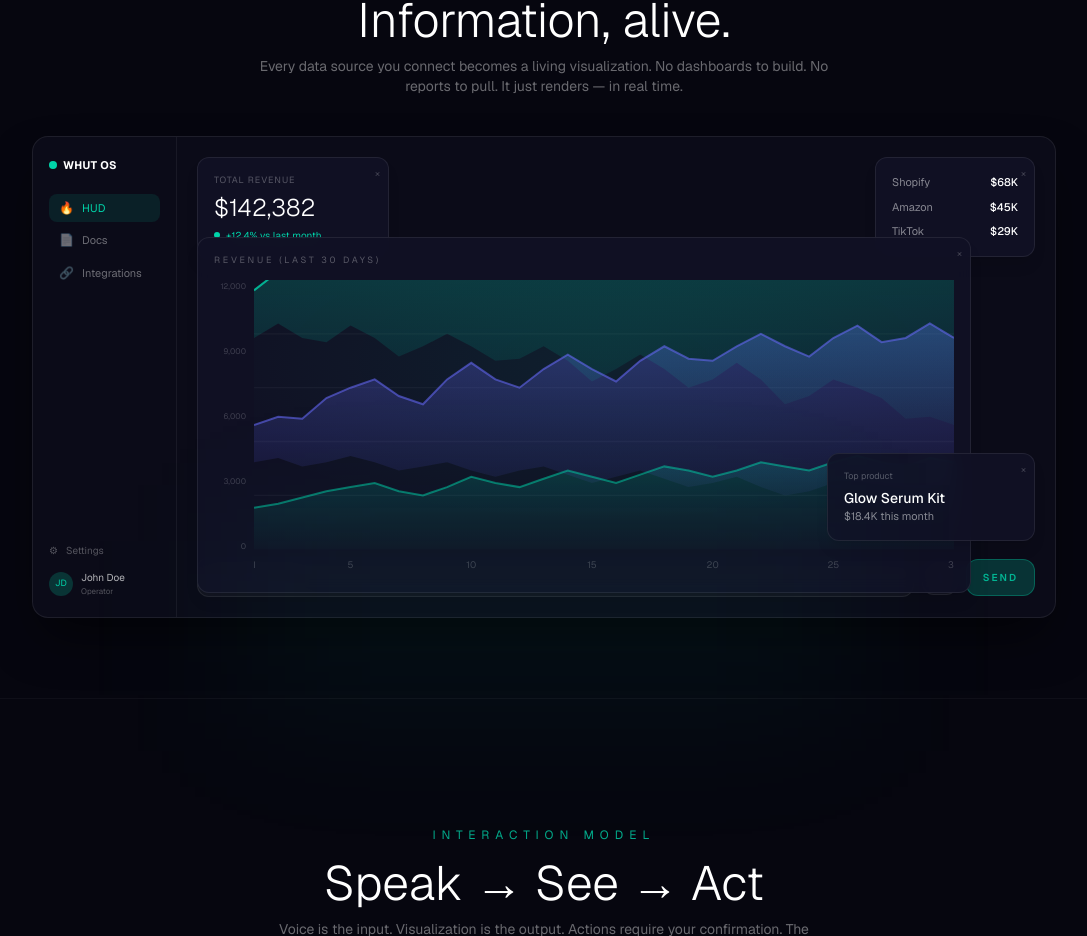
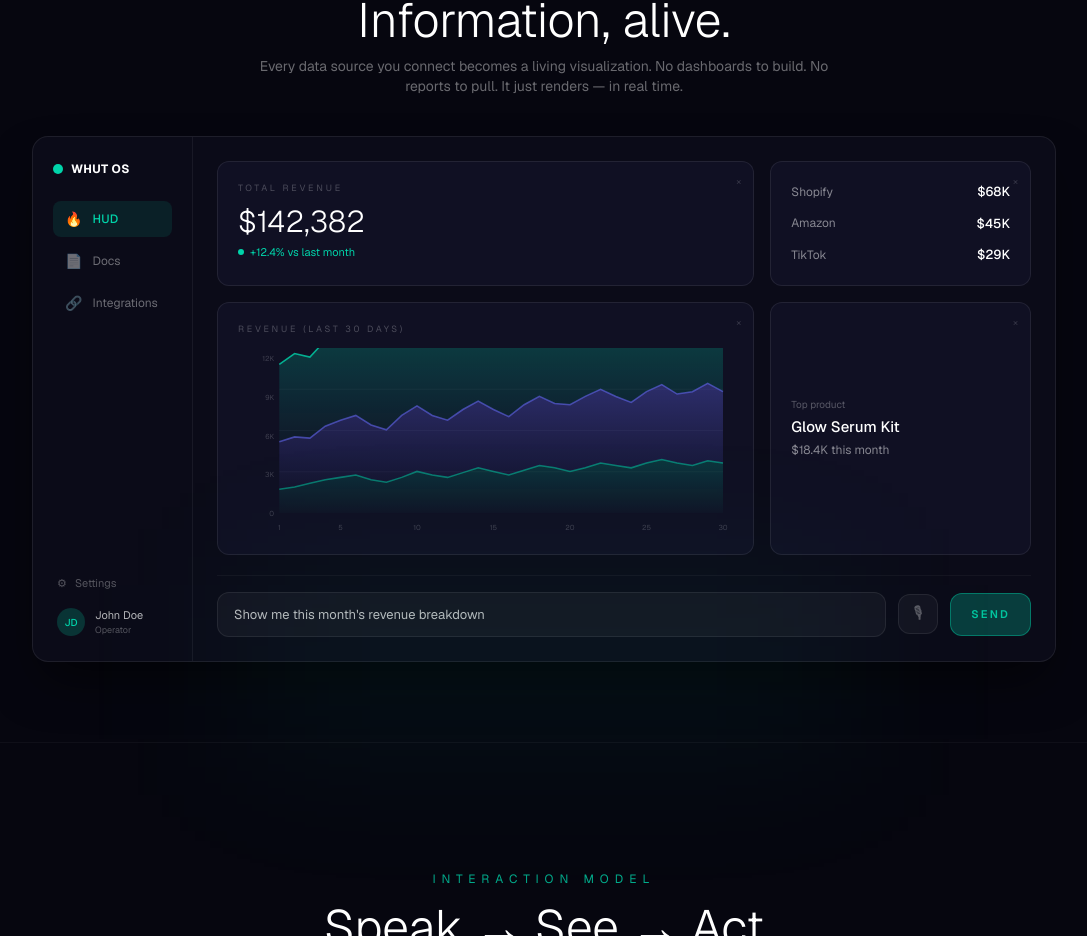
Before and after one commit to lukasminkov/whut-os, a Next.js app: page / in a window 1280 px wide. Shown: the part 916-1852 px from the top of the page, without its empty margins (96-1183 px from the left). Built offline with nearby package versions, Linux system fonts and the light colour scheme.

Commit message:
HUD: typing animation → cards materialize, fixed spacing/grid, clean layout

```diff
--- a/src/components/HUDMock.tsx
+++ b/src/components/HUDMock.tsx
@@ -1,169 +1,144 @@
 "use client";
 
-import { motion } from "framer-motion";
+import { motion, useInView } from "framer-motion";
+import { useRef, useState, useEffect } from "react";
 
 /* Stacked area chart SVG */
-function AreaChart() {
-  // 30 data points for 3 channels
+function AreaChart({ visible }: { visible: boolean }) {
   const shopify = [65,70,68,72,80,85,78,82,90,88,92,95,87,83,89,94,100,105,98,102,108,112,105,110,115,108,112,118,120,115];
   const amazon =  [40,42,38,45,48,50,46,44,52,55,50,48,53,56,52,49,55,58,54,56,60,62,58,55,60,63,58,62,65,60];
   const tiktok =  [20,22,25,28,30,32,28,26,30,35,32,30,34,38,35,32,36,40,38,35,38,42,40,38,42,45,42,40,44,42];
 
-  const w = 520;
-  const h = 200;
+  const w = 480;
+  const h = 180;
   const max = 130;
   const pts = 30;
 
   const toPath = (data: number[], baseline: number[] | null) => {
     const forward = data.map((v, i) => {
-      const x = (i / (pts - 1)) * w;
-      const y = h - ((v + (baseline ? baseline[i] : 0)) / max) * h;
+      const x = 40 + (i / (pts - 1)) * (w - 50);
+      const y = h - 20 - ((v + (baseline ? baseline[i] : 0)) / max) * (h - 30);
       return `${x},${y}`;
     });
     const back = baseline
-      ? baseline.map((v, i) => {
-          const x = ((pts - 1 - i) / (pts - 1)) * w;
-          const y = h - (v / max) * h;
+      ? [...baseline].reverse().map((v, i) => {
+          const x = 40 + ((pts - 1 - i) / (pts - 1)) * (w - 50);
+          const y = h - 20 - (v / max) * (h - 30);
           return `${x},${y}`;
         })
-      : [`${w},${h}`, `0,${h}`];
+      : [`${w - 10},${h - 20}`, `40,${h - 20}`];
     return `M ${forward.join(" L ")} L ${back.join(" L ")} Z`;
   };
 
   const linePath = (data: number[], baseline: number[] | null) => {
     return data.map((v, i) => {
-      const x = (i / (pts - 1)) * w;
-      const y = h - ((v + (baseline ? baseline[i] : 0)) / max) * h;
+      const x = 40 + (i / (pts - 1)) * (w - 50);
+      const y = h - 20 - ((v + (baseline ? baseline[i] : 0)) / max) * (h - 30);
       return `${i === 0 ? "M" : "L"} ${x},${y}`;
     }).join(" ");
   };
 
-  // Y-axis labels
-  const yLabels = [0, 3000, 6000, 9000, 12000];
-
   return (
-    <div className="relative">
-      {/* Y axis */}
-      <div className="absolute left-0 top-0 bottom-6 w-10 flex flex-col justify-between items-end pr-2">
-        {yLabels.reverse().map(v => (
-          <span key={v} className="text-[8px] text-white/20">{v.toLocaleString()}</span>
-        ))}
-      </div>
-      <div className="pl-10">
-        <svg viewBox={`0 0 ${w} ${h + 20}`} className="w-full h-auto">
-          {/* Grid lines */}
-          {[0.2, 0.4, 0.6, 0.8].map(pct => (
-            <line key={pct} x1="0" y1={h * pct} x2={w} y2={h * pct} stroke="white" strokeOpacity="0.04" />
-          ))}
-
-          {/* Glow effect */}
+    <svg viewBox={`0 0 ${w} ${h}`} className="w-full h-auto">
       <defs>
-            <linearGradient id="shopifyGrad" x1="0" y1="0" x2="0" y2="1">
+        <linearGradient id="sg" x1="0" y1="0" x2="0" y2="1">
           <stop offset="0%" stopColor="#00d4aa" stopOpacity="0.4" />
           <stop offset="100%" stopColor="#00d4aa" stopOpacity="0.05" />
         </linearGradient>
-            <linearGradient id="amazonGrad" x1="0" y1="0" x2="0" y2="1">
+        <linearGradient id="ag" x1="0" y1="0" x2="0" y2="1">
           <stop offset="0%" stopColor="#6366f1" stopOpacity="0.35" />
           <stop offset="100%" stopColor="#6366f1" stopOpacity="0.05" />
         </linearGradient>
-            <linearGradient id="tiktokGrad" x1="0" y1="0" x2="0" y2="1">
+        <linearGradient id="tg" x1="0" y1="0" x2="0" y2="1">
           <stop offset="0%" stopColor="#00d4aa" stopOpacity="0.2" />
           <stop offset="100%" stopColor="#00d4aa" stopOpacity="0.02" />
         </linearGradient>
-            <radialGradient id="chartGlow" cx="0.5" cy="0.3" r="0.6">
-              <stop offset="0%" stopColor="#00d4aa" stopOpacity="0.08" />
-              <stop offset="100%" stopColor="#00d4aa" stopOpacity="0" />
-            </radialGradient>
       </defs>
 
-          <rect x="0" y="0" width={w} height={h} fill="url(#chartGlow)" />
+      {/* Grid lines */}
+      {[0.25, 0.5, 0.75].map(pct => (
+        <line key={pct} x1="40" y1={(h - 20) * (1 - pct)} x2={w - 10} y2={(h - 20) * (1 - pct)} stroke="white" strokeOpacity="0.04" />
+      ))}
 
-          {/* Stacked areas: tiktok (bottom), amazon (middle), shopify (top) */}
-          <motion.path
-            d={toPath(tiktok, null)}
-            fill="url(#tiktokGrad)"
-            initial={{ opacity: 0 }}
-            whileInView={{ opacity: 1 }}
-            viewport={{ once: true }}
-            transition={{ delay: 0.3, duration: 1 }}
-          />
-          <motion.path
-            d={toPath(amazon, tiktok)}
-            fill="url(#amazonGrad)"
-            initial={{ opacity: 0 }}
-            whileInView={{ opacity: 1 }}
-            viewport={{ once: true }}
-            transition={{ delay: 0.5, duration: 1 }}
-          />
-          <motion.path
-            d={toPath(shopify, amazon.map((v, i) => v + tiktok[i]))}
-            fill="url(#shopifyGrad)"
-            initial={{ opacity: 0 }}
-            whileInView={{ opacity: 1 }}
-            viewport={{ once: true }}
-            transition={{ delay: 0.7, duration: 1 }}
-          />
-
-          {/* Lines on top */}
-          <motion.path
-            d={linePath(tiktok, null)}
-            fill="none" stroke="#00d4aa" strokeWidth="1.5" strokeOpacity="0.5"
-            initial={{ pathLength: 0 }}
-            whileInView={{ pathLength: 1 }}
-            viewport={{ once: true }}
-            transition={{ delay: 0.3, duration: 1.5 }}
-          />
-          <motion.path
-            d={linePath(amazon, tiktok)}
-            fill="none" stroke="#6366f1" strokeWidth="1.5" strokeOpacity="0.6"
-            initial={{ pathLength: 0 }}
-            whileInView={{ pathLength: 1 }}
-            viewport={{ once: true }}
-            transition={{ delay: 0.5, duration: 1.5 }}
-          />
-          <motion.path
-            d={linePath(shopify, amazon.map((v, i) => v + tiktok[i]))}
-            fill="none" stroke="#00d4aa" strokeWidth="1.5" strokeOpacity="0.8"
-            initial={{ pathLength: 0 }}
-            whileInView={{ pathLength: 1 }}
-            viewport={{ once: true }}
-            transition={{ delay: 0.7, duration: 1.5 }}
-          />
+      {/* Y axis labels */}
+      {[0, 3000, 6000, 9000, 12000].map((v, i) => (
+        <text key={v} x="35" y={h - 20 - (i / 4) * (h - 30) + 3} fill="white" fillOpacity="0.2" fontSize="7" textAnchor="end">{v > 0 ? `${v / 1000}K` : "0"}</text>
+      ))}
 
       {/* X axis labels */}
       {[1, 5, 10, 15, 20, 25, 30].map(d => (
-            <text key={d} x={(d - 1) / 29 * w} y={h + 14} fill="white" fillOpacity="0.2" fontSize="7" textAnchor="middle">
-              {d}
-            </text>
+        <text key={d} x={40 + ((d - 1) / 29) * (w - 50)} y={h - 4} fill="white" fillOpacity="0.2" fontSize="7" textAnchor="middle">{d}</text>
       ))}
+
+      {visible && (
+        <>
+          <motion.path d={toPath(tiktok, null)} fill="url(#tg)" initial={{ opacity: 0 }} animate={{ opacity: 1 }} transition={{ duration: 1 }} />
+          <motion.path d={toPath(amazon, tiktok)} fill="url(#ag)" initial={{ opacity: 0 }} animate={{ opacity: 1 }} transition={{ duration: 1, delay: 0.2 }} />
+          <motion.path d={toPath(shopify, amazon.map((v, i) => v + tiktok[i]))} fill="url(#sg)" initial={{ opacity: 0 }} animate={{ opacity: 1 }} transition={{ duration: 1, delay: 0.4 }} />
+          <motion.path d={linePath(tiktok, null)} fill="none" stroke="#00d4aa" strokeWidth="1.5" strokeOpacity="0.5" initial={{ pathLength: 0 }} animate={{ pathLength: 1 }} transition={{ duration: 1.5 }} />
+          <motion.path d={linePath(amazon, tiktok)} fill="none" stroke="#6366f1" strokeWidth="1.5" strokeOpacity="0.6" initial={{ pathLength: 0 }} animate={{ pathLength: 1 }} transition={{ duration: 1.5, delay: 0.2 }} />
+          <motion.path d={linePath(shopify, amazon.map((v, i) => v + tiktok[i]))} fill="none" stroke="#00d4aa" strokeWidth="1.5" strokeOpacity="0.8" initial={{ pathLength: 0 }} animate={{ pathLength: 1 }} transition={{ duration: 1.5, delay: 0.4 }} />
+        </>
+      )}
     </svg>
-      </div>
-    </div>
   );
 }
 
+/* Typing animation hook */
+function useTypingAnimation(text: string, startDelay: number, enabled: boolean) {
+  const [displayed, setDisplayed] = useState("");
+  const [done, setDone] = useState(false);
+
+  useEffect(() => {
+    if (!enabled) return;
+    let i = 0;
+    const startTimeout = setTimeout(() => {
+      const interval = setInterval(() => {
+        i++;
+        setDisplayed(text.slice(0, i));
+        if (i >= text.length) {
+          clearInterval(interval);
+          setDone(true);
+        }
+      }, 40);
+      return () => clearInterval(interval);
+    }, startDelay);
+    return () => clearTimeout(startTimeout);
+  }, [text, startDelay, enabled]);
+
+  return { displayed, done };
+}
+
 export default function HUDMock() {
+  const ref = useRef(null);
+  const isInView = useInView(ref, { once: true, amount: 0.3 });
+
+  const query = "Show me this month's revenue breakdown";
+  const { displayed: typedText, done: typingDone } = useTypingAnimation(query, 800, isInView);
+
+  // Stagger card appearances after typing finishes
+  const cardDelay = typingDone ? 0 : 99;
+  const baseDelay = 0.3;
+
   return (
+    <div ref={ref}>
       <motion.div
         initial={{ opacity: 0, y: 40 }}
         whileInView={{ opacity: 1, y: 0 }}
-      viewport={{ once: true, amount: 0.1 }}
-      transition={{ duration: 0.8, delay: 0.2 }}
+        viewport={{ once: true, amount: 0.2 }}
+        transition={{ duration: 0.8 }}
         className="relative w-full max-w-5xl mx-auto"
       >
         <div className="rounded-2xl border border-white/[0.08] bg-[#0b0b18] overflow-hidden shadow-2xl shadow-black/60">
-        {/* Layout: sidebar + canvas */}
-        <div className="flex min-h-[480px]">
-          {/* Sidebar */}
-          <div className="w-36 border-r border-white/[0.06] flex flex-col justify-between py-5 px-4 flex-shrink-0">
-            <div className="space-y-5">
-              {/* Logo */}
-              <div className="flex items-center gap-1.5">
-                <div className="w-2 h-2 rounded-full bg-[#00d4aa]" />
-                <span className="text-[11px] font-bold tracking-wide text-white">WHUT OS</span>
+          <div className="flex" style={{ minHeight: 520 }}>
+            {/* ── Sidebar ── */}
+            <div className="w-40 border-r border-white/[0.06] flex flex-col justify-between py-6 px-5 flex-shrink-0">
+              <div className="space-y-6">
+                <div className="flex items-center gap-2">
+                  <div className="w-2.5 h-2.5 rounded-full bg-[#00d4aa]" />
+                  <span className="text-xs font-bold tracking-wide text-white">WHUT OS</span>
                 </div>
-              {/* Nav items */}
-              <div className="space-y-1">
+                <div className="space-y-1.5">
                   {[
                     { icon: "🔥", label: "HUD", active: true },
                     { icon: "📄", label: "Docs", active: false },
@@ -171,125 +146,131 @@ export default function HUDMock() {
                   ].map(n => (
                     <div
                       key={n.label}
-                    className={`flex items-center gap-2 px-2.5 py-1.5 rounded-lg text-[11px] ${
-                      n.active
-                        ? "bg-[#00d4aa]/10 text-[#00d4aa]"
-                        : "text-white/40"
+                      className={`flex items-center gap-2.5 px-3 py-2 rounded-lg text-[12px] ${
+                        n.active ? "bg-[#00d4aa]/10 text-[#00d4aa] font-medium" : "text-white/40"
                       }`}
                     >
-                    <span className="text-xs">{n.icon}</span>
+                      <span className="text-sm">{n.icon}</span>
                       {n.label}
                     </div>
                   ))}
                 </div>
               </div>
-            {/* Bottom: settings + user */}
-            <div className="space-y-3">
-              <div className="flex items-center gap-2 text-[10px] text-white/30">
+              <div className="space-y-4">
+                <div className="flex items-center gap-2 text-[11px] text-white/30 px-1">
                   <span>⚙</span> Settings
                 </div>
-              <div className="flex items-center gap-2">
-                <div className="w-6 h-6 rounded-full bg-[#00d4aa]/20 flex items-center justify-center">
-                  <span className="text-[9px] text-[#00d4aa]">JD</span>
+                <div className="flex items-center gap-2.5 px-1">
+                  <div className="w-7 h-7 rounded-full bg-[#00d4aa]/20 flex items-center justify-center">
+                    <span className="text-[10px] text-[#00d4aa] font-medium">JD</span>
                   </div>
                   <div>
-                  <div className="text-[10px] text-white/70">John Doe</div>
-                  <div className="text-[8px] text-white/30">Operator</div>
+                    <div className="text-[11px] text-white/70">John Doe</div>
+                    <div className="text-[9px] text-white/30">Operator</div>
                   </div>
                 </div>
               </div>
             </div>
 
-          {/* Main Canvas */}
-          <div className="flex-1 relative p-5 flex flex-col">
-            {/* Floating cards on spatial canvas */}
-            <div className="flex-1 relative">
-              {/* Total Revenue Card */}
+            {/* ── Main Canvas ── */}
+            <div className="flex-1 flex flex-col p-6">
+              {/* Card grid area */}
+              <div className="flex-1 grid grid-cols-3 gap-4 auto-rows-min content-start">
+
+                {/* Row 1: Total Revenue (spans 2) + Channel Breakdown */}
                 <motion.div
-                initial={{ opacity: 0, y: 15 }}
-                whileInView={{ opacity: 1, y: 0 }}
-                viewport={{ once: true }}
-                transition={{ delay: 0.4, duration: 0.6 }}
-                className="absolute top-0 left-0 w-48 rounded-xl bg-[#111125]/90 border border-white/[0.08] p-4 backdrop-blur-sm shadow-lg"
+                  initial={{ opacity: 0, y: 20, scale: 0.95 }}
+                  animate={typingDone ? { opacity: 1, y: 0, scale: 1 } : {}}
+                  transition={{ duration: 0.5, delay: baseDelay }}
+                  className="col-span-2 rounded-xl bg-[#111125]/90 border border-white/[0.08] p-5 backdrop-blur-sm relative"
                 >
-                <button className="absolute top-2 right-2 text-white/20 text-[10px] hover:text-white/40">×</button>
-                <div className="text-[9px] uppercase tracking-widest text-white/30 mb-1">Total Revenue</div>
-                <div className="text-2xl font-light text-white">$142,382</div>
-                <div className="flex items-center gap-1.5 mt-1">
+                  <button className="absolute top-3 right-3 text-white/15 text-[10px] hover:text-white/30 transition">×</button>
+                  <div className="text-[9px] uppercase tracking-[0.3em] text-white/25 mb-2">Total Revenue</div>
+                  <div className="text-3xl font-light text-white mb-1">$142,382</div>
+                  <div className="flex items-center gap-1.5">
                     <div className="w-1.5 h-1.5 rounded-full bg-[#00d4aa]" />
-                  <span className="text-[10px] text-[#00d4aa]">+12.4% vs last month</span>
+                    <span className="text-[11px] text-[#00d4aa]">+12.4% vs last month</span>
                   </div>
                 </motion.div>
 
-              {/* Channel Breakdown Card */}
                 <motion.div
-                initial={{ opacity: 0, y: 15 }}
-                whileInView={{ opacity: 1, y: 0 }}
-                viewport={{ once: true }}
-                transition={{ delay: 0.55, duration: 0.6 }}
-                className="absolute top-0 right-0 w-40 rounded-xl bg-[#111125]/90 border border-white/[0.08] p-4 backdrop-blur-sm shadow-lg"
+                  initial={{ opacity: 0, y: 20, scale: 0.95 }}
+                  animate={typingDone ? { opacity: 1, y: 0, scale: 1 } : {}}
+                  transition={{ duration: 0.5, delay: baseDelay + 0.15 }}
+                  className="rounded-xl bg-[#111125]/90 border border-white/[0.08] p-5 backdrop-blur-sm relative"
                 >
-                <button className="absolute top-2 right-2 text-white/20 text-[10px] hover:text-white/40">×</button>
-                <div className="space-y-2">
+                  <button className="absolute top-3 right-3 text-white/15 text-[10px] hover:text-white/30 transition">×</button>
+                  <div className="space-y-3">
                     {[
                       { name: "Shopify", val: "$68K" },
                       { name: "Amazon", val: "$45K" },
                       { name: "TikTok", val: "$29K" },
                     ].map(ch => (
                       <div key={ch.name} className="flex justify-between items-center">
-                      <span className="text-[11px] text-white/50">{ch.name}</span>
-                      <span className="text-[11px] text-white font-medium">{ch.val}</span>
+                        <span className="text-[12px] text-white/50">{ch.name}</span>
+                        <span className="text-[13px] text-white font-medium">{ch.val}</span>
                       </div>
                     ))}
                   </div>
                 </motion.div>
 
-              {/* Revenue Chart Card — center, larger */}
+                {/* Row 2: Chart (spans 2) + Top Product */}
                 <motion.div
-                initial={{ opacity: 0, y: 20 }}
-                whileInView={{ opacity: 1, y: 0 }}
-                viewport={{ once: true }}
-                transition={{ delay: 0.7, duration: 0.8 }}
-                className="absolute top-20 left-0 right-16 rounded-xl bg-[#111125]/90 border border-white/[0.08] p-4 backdrop-blur-sm shadow-lg"
+                  initial={{ opacity: 0, y: 20, scale: 0.95 }}
+                  animate={typingDone ? { opacity: 1, y: 0, scale: 1 } : {}}
+                  transition={{ duration: 0.6, delay: baseDelay + 0.35 }}
+                  className="col-span-2 rounded-xl bg-[#111125]/90 border border-white/[0.08] p-5 backdrop-blur-sm relative"
                 >
-                <button className="absolute top-2 right-2 text-white/20 text-[10px] hover:text-white/40">×</button>
-                <div className="text-[9px] uppercase tracking-[0.3em] text-white/30 mb-3">Revenue (Last 30 Days)</div>
-                <AreaChart />
+                  <button className="absolute top-3 right-3 text-white/15 text-[10px] hover:text-white/30 transition z-10">×</button>
+                  <div className="text-[9px] uppercase tracking-[0.3em] text-white/25 mb-3">Revenue (Last 30 Days)</div>
+                  <AreaChart visible={typingDone} />
                 </motion.div>
 
-              {/* Top Product Card — bottom right */}
                 <motion.div
-                initial={{ opacity: 0, y: 15 }}
-                whileInView={{ opacity: 1, y: 0 }}
-                viewport={{ once: true }}
-                transition={{ delay: 0.9, duration: 0.6 }}
-                className="absolute bottom-0 right-0 w-52 rounded-xl bg-[#111125]/90 border border-white/[0.08] p-4 backdrop-blur-sm shadow-lg"
+                  initial={{ opacity: 0, y: 20, scale: 0.95 }}
+                  animate={typingDone ? { opacity: 1, y: 0, scale: 1 } : {}}
+                  transition={{ duration: 0.5, delay: baseDelay + 0.5 }}
+                  className="rounded-xl bg-[#111125]/90 border border-white/[0.08] p-5 backdrop-blur-sm relative flex flex-col justify-center"
                 >
-                <button className="absolute top-2 right-2 text-white/20 text-[10px] hover:text-white/40">×</button>
-                <div className="text-[9px] text-white/30 mb-1">Top product</div>
-                <div className="text-sm text-white font-medium">Glow Serum Kit</div>
-                <div className="text-white/50 text-[11px]">$18.4K this month</div>
+                  <button className="absolute top-3 right-3 text-white/15 text-[10px] hover:text-white/30 transition">×</button>
+                  <div className="text-[10px] text-white/30 mb-1">Top product</div>
+                  <div className="text-[15px] text-white font-medium mb-0.5">Glow Serum Kit</div>
+                  <div className="text-white/50 text-[12px]">$18.4K this month</div>
                 </motion.div>
               </div>
 
-            {/* Input Bar — bottom */}
-            <motion.div
-              initial={{ opacity: 0, y: 10 }}
-              whileInView={{ opacity: 1, y: 0 }}
-              viewport={{ once: true }}
-              transition={{ delay: 1, duration: 0.6 }}
-              className="flex items-center gap-2 mt-4"
+              {/* ── Input Bar ── */}
+              <div className="flex items-center gap-3 mt-5 pt-4 border-t border-white/[0.04]">
+                <div className="flex-1 flex items-center rounded-xl bg-white/[0.04] border border-white/[0.08] px-4 py-3 min-h-[44px]">
+                  {typedText ? (
+                    <span className="text-[13px] text-white/70">{typedText}
+                      {!typingDone && (
+                        <motion.span
+                          className="inline-block w-[2px] h-4 bg-[#00d4aa] ml-0.5 align-middle"
+                          animate={{ opacity: [1, 0, 1] }}
+                          transition={{ duration: 0.8, repeat: Infinity }}
+                        />
+                      )}
+                    </span>
+                  ) : (
+                    <span className="text-[13px] text-white/20">Ask WHUT OS...</span>
+                  )}
+                </div>
+                <button className="w-10 h-10 rounded-xl bg-white/[0.04] border border-white/[0.08] flex items-center justify-center flex-shrink-0">
+                  <span className="text-white/30 text-base">🎙</span>
+                </button>
+                <motion.button
+                  className="px-5 py-3 rounded-xl text-[11px] uppercase tracking-[0.2em] font-semibold flex-shrink-0"
+                  animate={typingDone
+                    ? { backgroundColor: "rgba(0,212,170,0.25)", borderColor: "rgba(0,212,170,0.4)", color: "rgba(0,212,170,0.9)" }
+                    : { backgroundColor: "rgba(255,255,255,0.03)", borderColor: "rgba(255,255,255,0.08)", color: "rgba(255,255,255,0.25)" }
+                  }
+                  style={{ border: "1px solid" }}
+                  transition={{ duration: 0.3 }}
                 >
-              <div className="flex-1 flex items-center rounded-xl bg-white/[0.04] border border-white/[0.08] px-4 py-2.5">
-                <span className="text-[12px] text-white/25">Ask WHUT OS...</span>
+                  Send
+                </motion.button>
               </div>
-              <button className="w-9 h-9 rounded-xl bg-white/[0.04] border border-white/[0.08] flex items-center justify-center">
-                <span className="text-white/30 text-sm">🎙</span>
-              </button>
-              <button className="px-4 py-2.5 rounded-xl bg-[#00d4aa]/20 border border-[#00d4aa]/30 text-[10px] uppercase tracking-[0.2em] text-[#00d4aa]/80 font-semibold">
-                Send
-              </button>
-            </motion.div>
             </div>
           </div>
         </div>
@@ -297,5 +278,6 @@ export default function HUDMock() {
         {/* Glow underneath */}
         <div className="absolute -bottom-20 left-1/2 -translate-x-1/2 w-[60%] h-40 bg-[#00d4aa]/[0.06] blur-[80px] pointer-events-none" />
       </motion.div>
+    </div>
   );
 }
```
Lines whose indentation alone changed are shown as unchanged.
